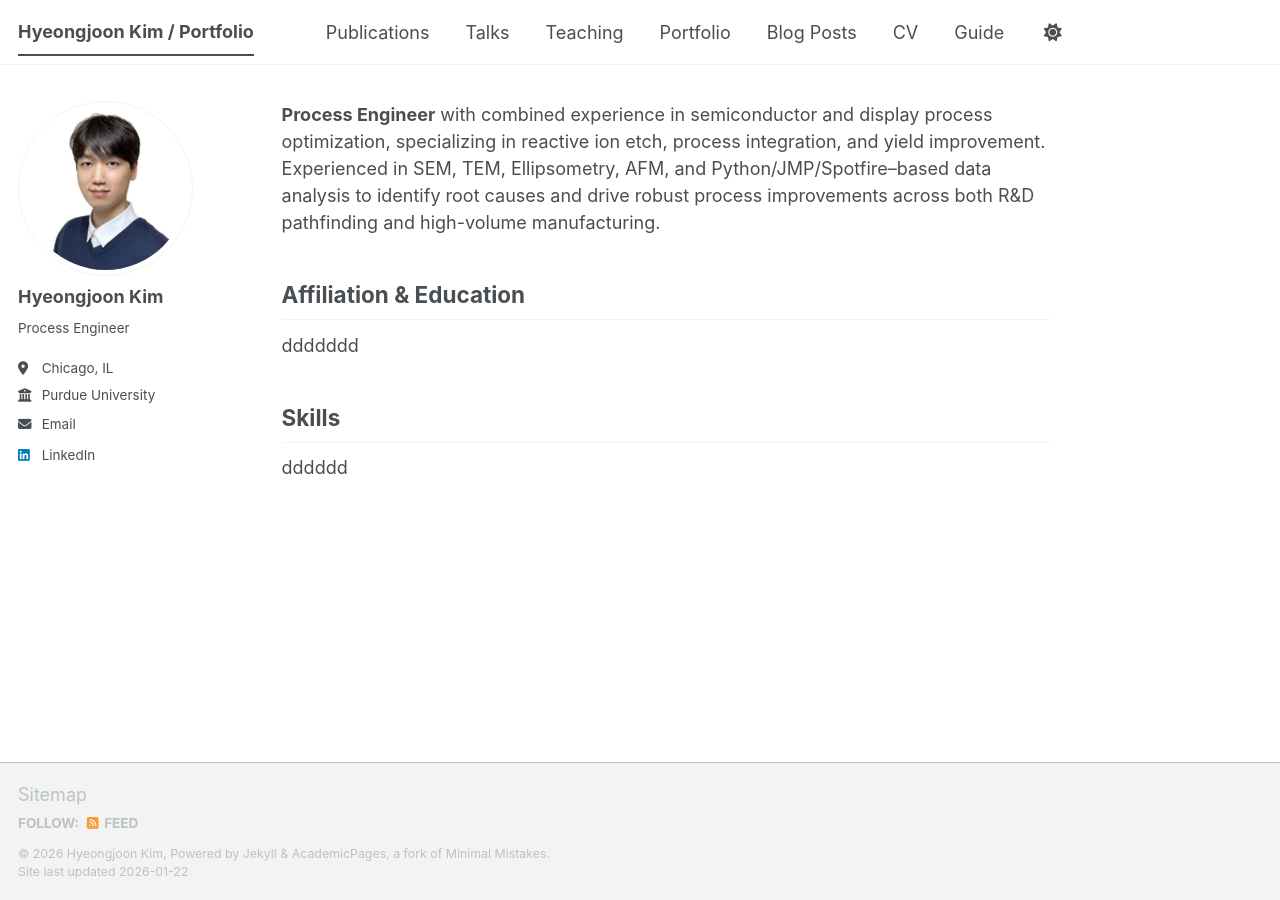
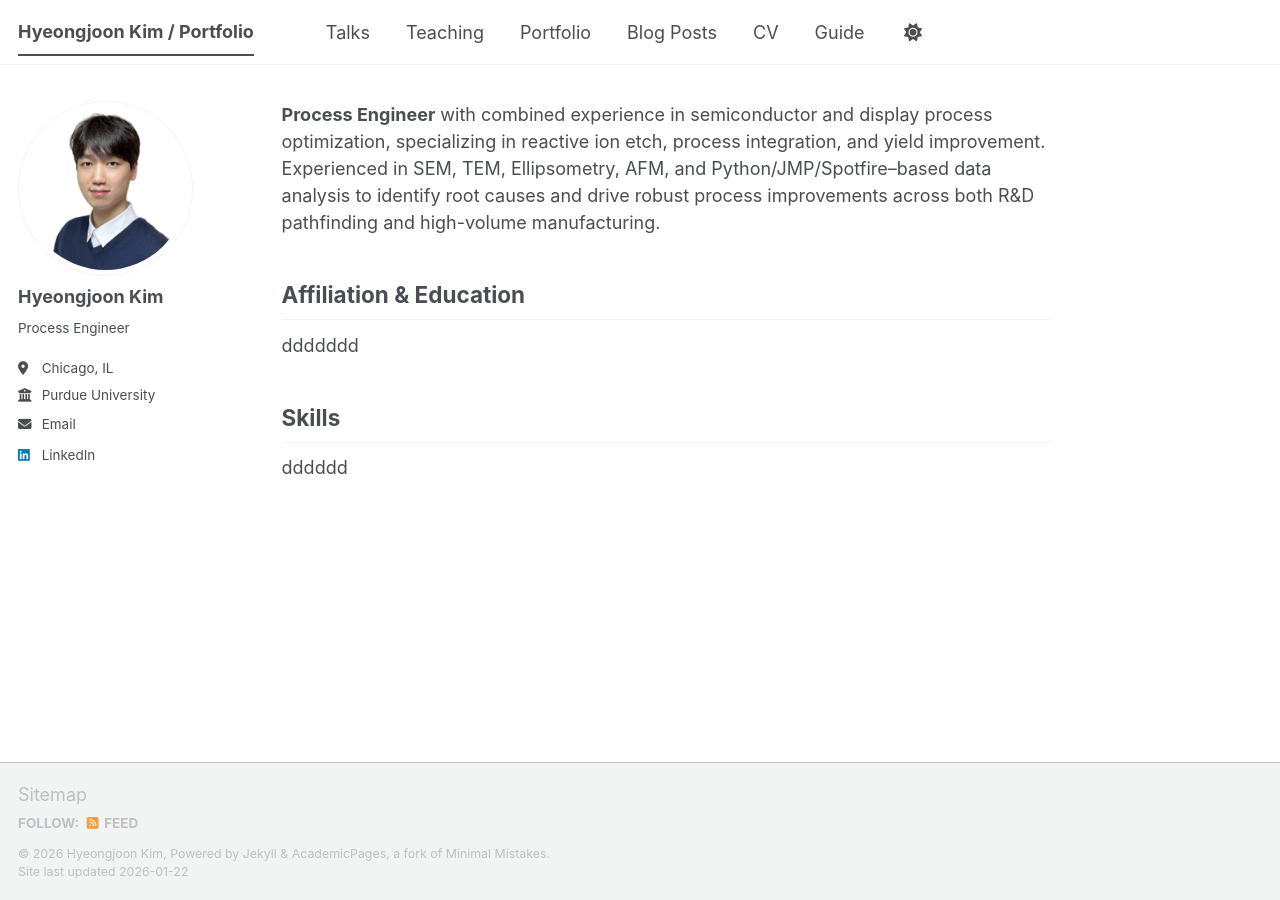
Before and after one commit to joonk1214/joonk1214.github.io, a Jekyll site: the page built from _pages/about.md, in a window 1280 px wide. Built offline with Jekyll 4.4.1, drawn with Linux system fonts in a browser that asks for light colours; a script bundle is joined from its source files by our own code; library files that are not in the unit come from our copies.

Commit message:
Update navigation.yml

```diff
--- a/_data/navigation.yml
+++ b/_data/navigation.yml
@@ -8,9 +8,6 @@
 #      Markdown formatted page while the second is generated using JSON.
 
 main:
-  - title: "Publications"
-    url: /publications/
-
   - title: "Talks"
     url: /talks/
 
@@ -26,8 +23,5 @@ main:
   - title: "CV"
     url: /cv/
 
-  # - title: "CV"
-  #   url: /cv-json/
-
   - title: "Guide"
     url: /markdown/
```
